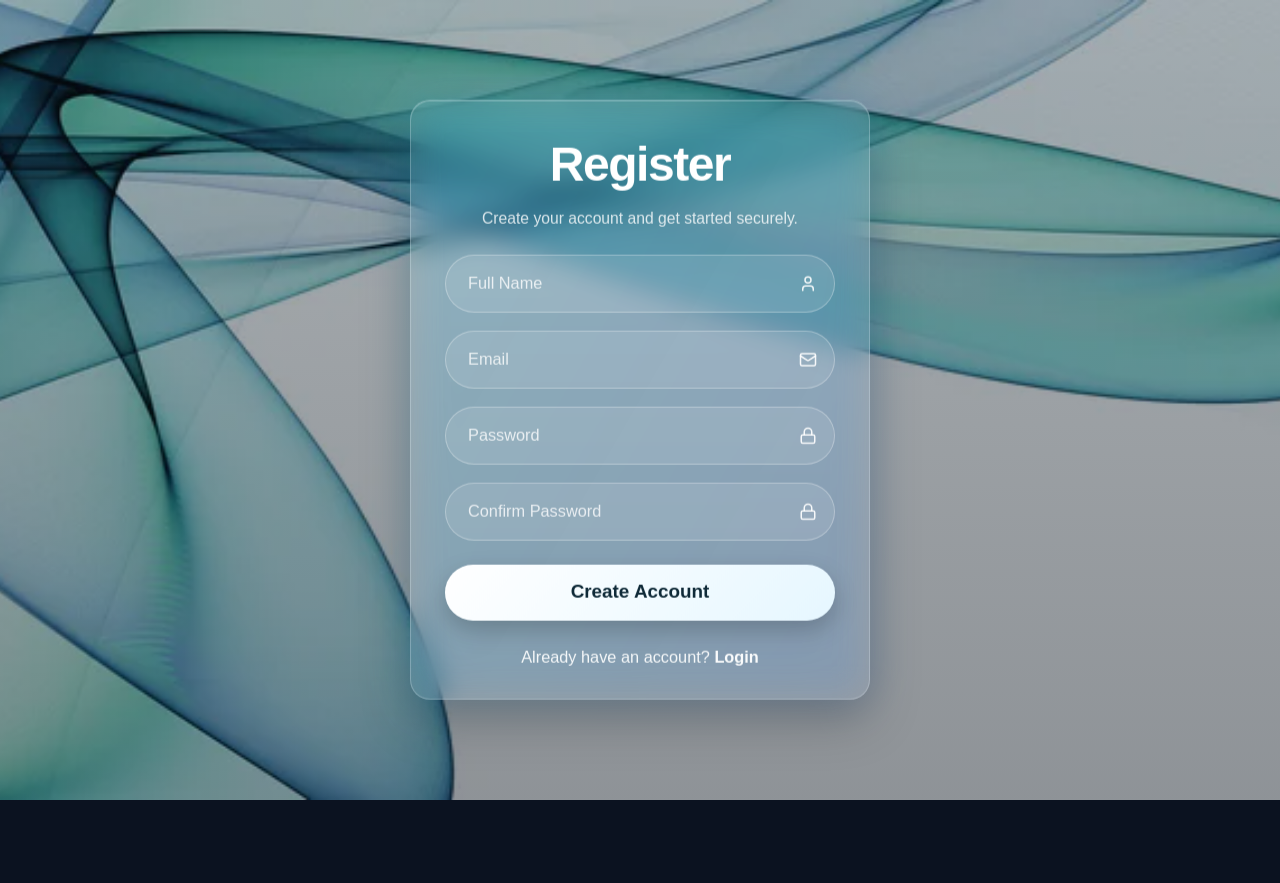
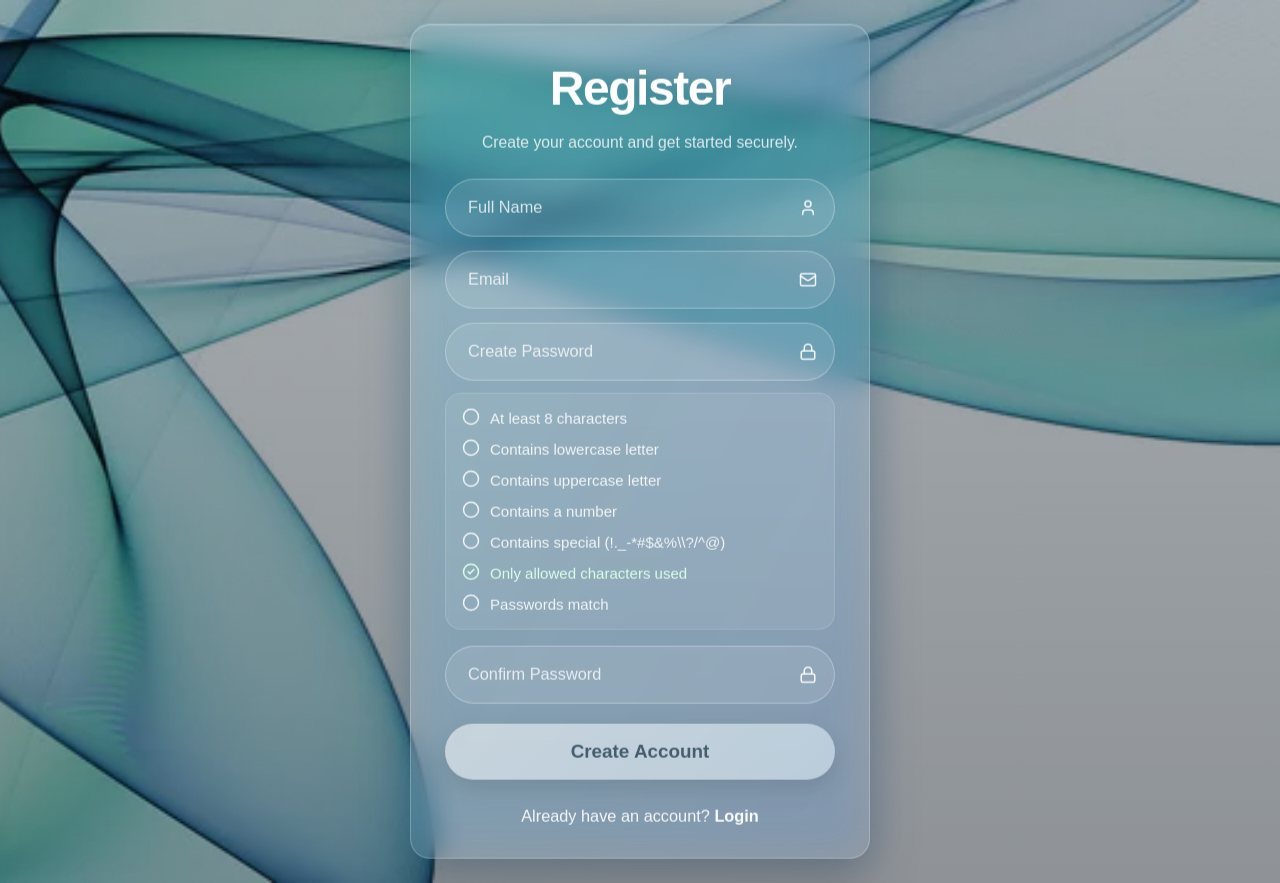
Before and after one commit to sum09fairSaif/signin-registration-test-project, a Next.js app: page /signup in a window 1280 px wide. Before the commit the page ends 800 px from the top, so only its background shows below. Built offline with nearby package versions, Linux system fonts and the light colour scheme; no server answers.

Commit message:
feat: enhance auth UI, add live password validation, and configure email system with Resend domain

```diff
--- a/app/globals.css
+++ b/app/globals.css
@@ -18,7 +18,6 @@ body {
   font-family: Arial, Helvetica, sans-serif;
 }
 
-/* Make sizing predictable */
 * {
   box-sizing: border-box;
 }
@@ -139,7 +138,7 @@ a {
 .auth-form {
   display: flex;
   flex-direction: column;
-  gap: 18px;
+  gap: 14px;
 }
 
 .auth-input-wrap {
@@ -195,7 +194,6 @@ a {
   pointer-events: none;
 }
 
-/* For inputs without icons */
 .auth-input.no-icon {
   padding-right: 22px;
 }
@@ -252,11 +250,7 @@ a {
   height: 56px;
   border: none;
   border-radius: 999px;
-  background: linear-gradient(
-    135deg,
-    #ffffff,
-    #e6f7ff
-  );
+  background: linear-gradient(135deg, #ffffff, #e6f7ff);
   color: #0f2a38;
   font-size: 1.18rem;
   font-weight: 700;
@@ -279,8 +273,10 @@ a {
 }
 
 .auth-button:disabled {
-  opacity: 0.65;
+  opacity: 0.55;
   cursor: not-allowed;
+  transform: none;
+  filter: grayscale(0.08);
 }
 
 /* =========================
@@ -311,12 +307,12 @@ a {
   line-height: 1.45;
 }
 
-/* Field-level versions if needed later */
 .auth-field-error {
   margin: 8px 0 0;
   color: #ffd6d6;
   font-size: 0.9rem;
   line-height: 1.4;
+  text-align: left;
 }
 
 .auth-field-success {
@@ -324,6 +320,45 @@ a {
   color: #d9ffe7;
   font-size: 0.9rem;
   line-height: 1.4;
+}
+
+/* =========================
+   PASSWORD CHECKLIST
+   ========================= */
+
+.password-checklist {
+  margin-top: -2px;
+  margin-bottom: 2px;
+  padding: 14px 16px;
+  border-radius: 16px;
+  background: rgba(255, 255, 255, 0.08);
+  border: 1px solid rgba(255, 255, 255, 0.14);
+  display: flex;
+  flex-direction: column;
+  gap: 10px;
+}
+
+.password-rule {
+  display: flex;
+  align-items: flex-start;
+  gap: 10px;
+  color: rgba(255, 255, 255, 0.88);
+  font-size: 0.94rem;
+  line-height: 1.4;
+}
+
+.password-rule.passed {
+  color: #d9ffe7;
+}
+
+.password-rule-icon {
+  flex-shrink: 0;
+  margin-top: 1px;
+  color: rgba(255, 255, 255, 0.75);
+}
+
+.password-rule-icon.passed {
+  color: #bff5cf;
 }
 
 /* =========================
--- a/app/login/actions.ts
+++ b/app/login/actions.ts
@@ -23,6 +23,13 @@ export async function loginUser(formData: FormData) {
     };
   }
 
+  if (!user.emailVerified) {
+    return {
+      success: false,
+      error: "Please verify your email before logging in.",
+    };
+  }
+
   const passwordMatch = await argon2.verify(user.passwordHash, password);
 
   if (!passwordMatch) {
@@ -42,7 +49,7 @@ export async function loginUser(formData: FormData) {
     data: {
       email,
       code,
-      expiresAt: new Date(Date.now() + 1000 * 60 * 10),
+      expiresAt: new Date(Date.now() + 1000 * 60 * 10), // 10 minutes
     },
   });
 
--- a/app/signup/page.tsx
+++ b/app/signup/page.tsx
@@ -1,31 +1,61 @@
 "use client";
 
-import { useState } from "react";
+import { useMemo, useState } from "react";
 import Link from "next/link";
-import { User, Mail, Lock } from "lucide-react";
+import { User, Mail, Lock, Circle, CheckCircle2 } from "lucide-react";
 import { validateSignupForm } from "./actions";
+
+function Rule({ ok, text }: { ok: boolean; text: string }) {
+  return (
+    <div className={`password-rule ${ok ? "passed" : ""}`}>
+      {ok ? (
+        <CheckCircle2 size={18} />
+      ) : (
+        <Circle size={18} />
+      )}
+      <span>{text}</span>
+    </div>
+  );
+}
 
 export default function SignupPage() {
   const [errors, setErrors] = useState<Record<string, string[]>>({});
   const [success, setSuccess] = useState("");
 
-  async function handleSubmit(event: React.FormEvent<HTMLFormElement>) {
-    event.preventDefault();
+  const [name, setName] = useState("");
+  const [email, setEmail] = useState("");
+  const [password, setPassword] = useState("");
+  const [confirmPassword, setConfirmPassword] = useState("");
 
-    const formData = new FormData(event.currentTarget);
-    const result = await validateSignupForm(formData);
+  const checks = useMemo(() => {
+    return {
+      length: password.length >= 8,
+      lower: /[a-z]/.test(password),
+      upper: /[A-Z]/.test(password),
+      number: /[0-9]/.test(password),
+      special: /[!._\-*#$&%\\?/^@]/.test(password),
+      allowed: /^[A-Za-z0-9!._\-*#$&%\\?/^@]*$/.test(password),
+      match: password && confirmPassword && password === confirmPassword,
+    };
+  }, [password, confirmPassword]);
 
-    if (!result) return;
+  const allValid = Object.values(checks).every(Boolean);
 
-    if (!result.success) {
-      setErrors(result.errors || {});
+  async function handleSubmit(e: React.FormEvent<HTMLFormElement>) {
+    e.preventDefault();
+    if (!allValid) return;
+
+    const formData = new FormData(e.currentTarget);
+    const res = await validateSignupForm(formData);
+
+    if (!res) return;
+
+    if (!res.success) {
+      setErrors(res.errors || {});
       setSuccess("");
     } else {
       setErrors({});
-      setSuccess(
-        result.message || "Account created successfully. Please verify your email."
-      );
-      event.currentTarget.reset();
+      setSuccess("Account created. Check your email to verify.");
     }
   }
 
@@ -42,63 +72,82 @@ export default function SignupPage() {
         {success && <p className="auth-success">{success}</p>}
 
         <form onSubmit={handleSubmit} className="auth-form">
+          {/* NAME */}
+          <div>
             <div className="auth-input-wrap">
               <input
                 name="name"
-              type="text"
                 placeholder="Full Name"
                 className="auth-input"
-              autoComplete="name"
-              required
+                value={name}
+                onChange={(e) => setName(e.target.value)}
               />
               <User className="auth-input-icon" size={18} />
+            </div>
             {errors.name && <p className="auth-field-error">{errors.name[0]}</p>}
           </div>
 
+          {/* EMAIL */}
+          <div>
             <div className="auth-input-wrap">
               <input
                 name="email"
                 type="email"
                 placeholder="Email"
                 className="auth-input"
-              autoComplete="email"
-              required
+                value={email}
+                onChange={(e) => setEmail(e.target.value)}
               />
               <Mail className="auth-input-icon" size={18} />
+            </div>
             {errors.email && <p className="auth-field-error">{errors.email[0]}</p>}
           </div>
 
+          {/* PASSWORD */}
+          <div>
             <div className="auth-input-wrap">
               <input
                 name="password"
                 type="password"
-              placeholder="Password"
+                placeholder="Create Password"
                 className="auth-input"
-              autoComplete="new-password"
-              required
+                value={password}
+                onChange={(e) => setPassword(e.target.value)}
               />
               <Lock className="auth-input-icon" size={18} />
-            {errors.password && (
-              <p className="auth-field-error">{errors.password[0]}</p>
-            )}
+            </div>
           </div>
 
+          {/* CHECKLIST */}
+          <div className="password-checklist">
+            <Rule ok={checks.length} text="At least 8 characters" />
+            <Rule ok={checks.lower} text="Contains lowercase letter" />
+            <Rule ok={checks.upper} text="Contains uppercase letter" />
+            <Rule ok={checks.number} text="Contains a number" />
+            <Rule ok={checks.special} text='Contains special (!._-*#$&%\\?/^@)' />
+            <Rule ok={checks.allowed} text="Only allowed characters used" />
+            <Rule ok={checks.match} text="Passwords match" />
+          </div>
+
+          {/* CONFIRM */}
+          <div>
             <div className="auth-input-wrap">
               <input
                 name="confirmPassword"
                 type="password"
                 placeholder="Confirm Password"
                 className="auth-input"
-              autoComplete="new-password"
-              required
+                value={confirmPassword}
+                onChange={(e) => setConfirmPassword(e.target.value)}
               />
               <Lock className="auth-input-icon" size={18} />
+            </div>
             {errors.confirmPassword && (
               <p className="auth-field-error">{errors.confirmPassword[0]}</p>
             )}
           </div>
 
-          <button type="submit" className="auth-button">
+          <button className="auth-button" disabled={!allValid}>
             Create Account
           </button>
         </form>
```
Also changed, not shown: app/login/page.tsx (line endings or trailing spaces). Lines whose indentation alone changed are shown as unchanged.
